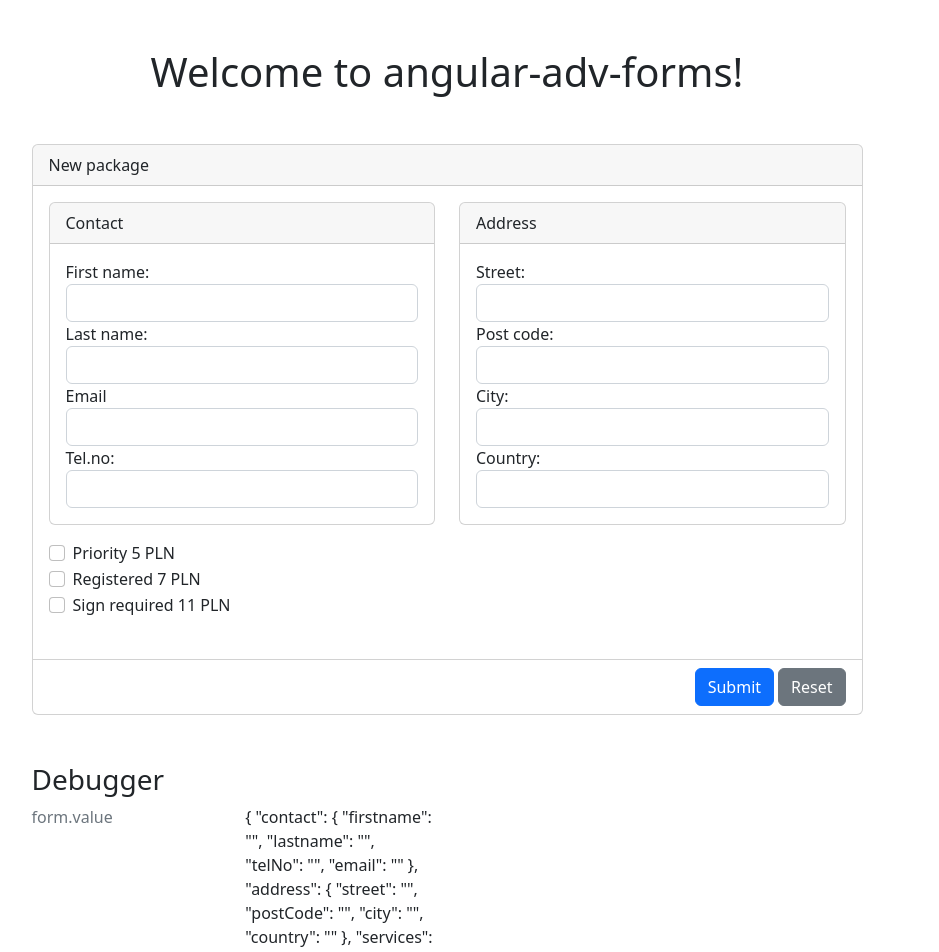
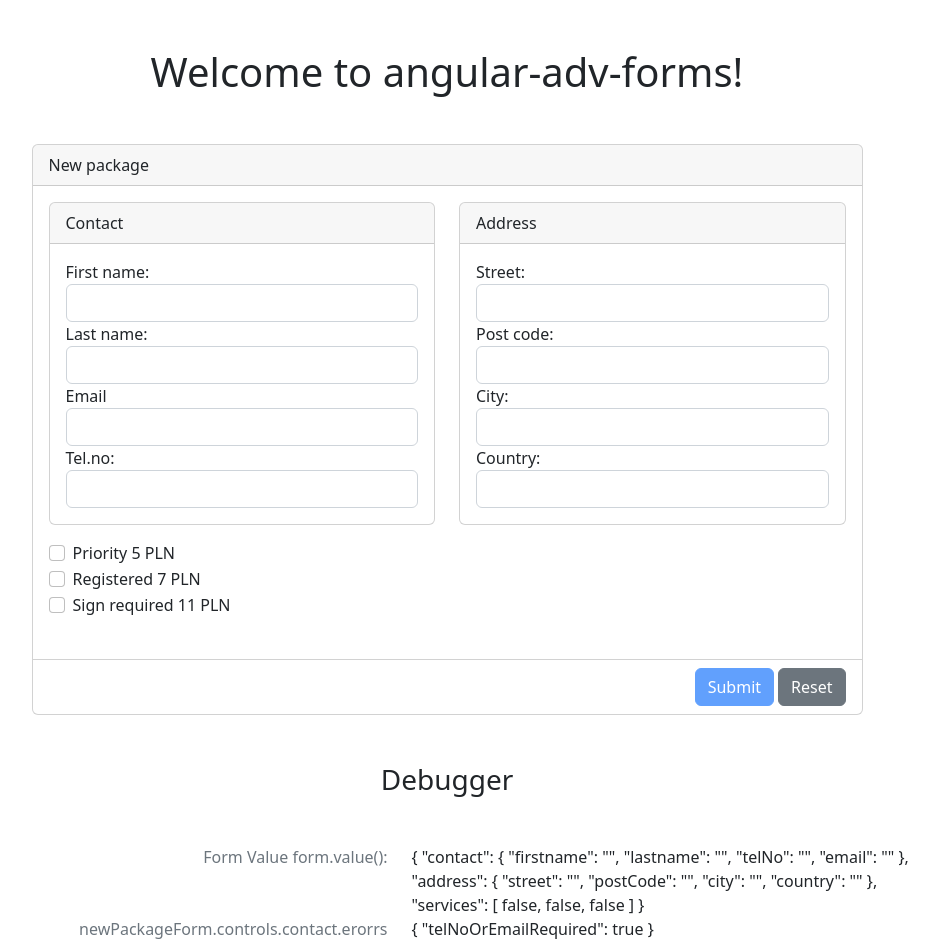
Before and after one commit to devonfw-ng-adv-training/angular-adv-forms-2022-10-26, an Angular app: page / in a window 1280 px wide. Shown: the top 952 px of the page, without its empty margins (193-1132 px from the left). Built offline with nearby package versions, Linux system fonts and the light colour scheme.

Commit message:
validation messages - templates

```diff
--- a/src/app/app.module.ts
+++ b/src/app/app.module.ts
@@ -5,11 +5,13 @@ import { AppRoutingModule } from './app-routing.module';
 import { AppComponent } from './app.component';
 import { NewPackageComponent } from './new-package/new-package.component';
 import { ReactiveFormsModule } from '@angular/forms';
+import { ErrorMessagesPipe } from './new-package/error-messages.pipe';
 
 @NgModule({
   declarations: [
     AppComponent,
-    NewPackageComponent
+    NewPackageComponent,
+    ErrorMessagesPipe
   ],
   imports: [
     BrowserModule,
--- a/src/app/new-package/new-package.component.html
+++ b/src/app/new-package/new-package.component.html
@@ -4,7 +4,7 @@
       <div class="card">
         <div class="card-header">New package</div>
         <div class="card-body">
-                    <form id="newPostForm" [formGroup]="newPackageForm" novalidate>
+          <form id="newPostForm" *ngIf="newPackageForm" [formGroup]="newPackageForm" novalidate>
             <div class="row">
               <div class="col-6">
                 <div class="card">
@@ -14,25 +14,51 @@
                       <div class="form-row">
                         <div class="form-group">
                           <label for="firstname">First name:</label>
-                                                    <input type="text" class="form-control" id="firstname" formControlName="firstname" />
+                          <input type="text" class="form-control" id="firstname"
+                                 formControlName="firstname"
+                                 [class.is-invalid]="newPackageForm.controls.contact.controls.firstname.touched && newPackageForm.controls.contact.controls.firstname?.invalid" />
+                          <div class="invalid-feedback" *ngIf="newPackageForm.controls.contact.controls.firstname?.touched && newPackageForm.controls.contact.controls.firstname?.invalid">
+                            {{ newPackageForm.controls.contact.controls.firstname?.errors | errorMessages }}
+                          </div>
                         </div>
                       </div>
                       <div class="form-row">
                         <div class="form-group">
                           <label for="lastname">Last name:</label>
-                                                    <input type="text" class="form-control" id="lastname" formControlName="lastname" />
+                          <input type="text" class="form-control" id="lastname"
+                                 formControlName="lastname"
+                                 [class.is-invalid]="newPackageForm.controls.contact.controls.lastname?.touched && newPackageForm.controls.contact.controls.lastname?.invalid" />
+                          <div class="invalid-feedback" *ngIf="newPackageForm.controls.contact.controls.lastname?.touched && newPackageForm.controls.contact.controls.lastname?.invalid">
+                            {{ newPackageForm.controls.contact.controls.lastname?.errors | errorMessages }}
+                          </div>
                         </div>
                       </div>
                       <div class="form-row">
                         <div class="form-group">
                           <label for="telNo">Email</label>
-                                                    <input type="text" class="form-control" id="email" formControlName="email" />
+                          <input type="text" class="form-control" id="email"
+                                 formControlName="email"
+                                 [class.is-invalid]="newPackageForm.controls.contact.controls.email?.touched &&newPackageForm.controls.contact.controls.email?.invalid" />
+                          <div class="invalid-feedback" *ngIf="newPackageForm.controls.contact.controls.email?.touched &&newPackageForm.controls.contact.controls.email?.invalid">
+                            {{newPackageForm.controls.contact.controls.email?.errors | errorMessages }}
+                          </div>
+                          <div class="invalid-feedback" *ngIf="newPackageForm.controls.contact.controls.email?.touched && newPackageForm.controls.contact.errors && newPackageForm.controls.contact.errors['telNoOrEmailRequired']">
+                            {{ newPackageForm.controls.contact.errors | errorMessages }}
+                          </div>
                         </div>
                       </div>
                       <div class="form-row">
                         <div class="form-group">
                           <label for="telNo">Tel.no:</label>
-                                                    <input type="text" class="form-control" id="telNo" formControlName="telNo" />
+                          <input type="text" class="form-control" id="telNo"
+                                 formControlName="telNo"
+                                 [class.is-invalid]="newPackageForm.controls.contact.controls.telNo?.touched && newPackageForm.controls.contact.controls.telNo?.invalid" />
+                          <div class="invalid-feedback" *ngIf="newPackageForm.controls.contact.controls.telNo?.touched && newPackageForm.controls.contact.controls.telNo?.invalid">
+                            {{ newPackageForm.controls.contact.controls.telNo?.errors | errorMessages }}
+                          </div>
+                          <div class="invalid-feedback" *ngIf="newPackageForm.controls.contact.controls.telNo?.touched && newPackageForm.controls.contact.errors && newPackageForm.controls.contact.errors['telNoOrEmailRequired']">
+                            {{ newPackageForm.controls.contact.errors | errorMessages }}
+                          </div>
                         </div>
                       </div>
                     </div>
@@ -43,30 +69,50 @@
               <div class="col-6">
                 <div class="card">
                   <div class="card-header">Address</div>
-                                    <div class="card-body">
-                                        <div formGroupName="address">
+                  <div class="card-body" formGroupName="address">
+                    <div>
                       <div class="form-row">
                         <div class="form-group">
                           <label for="street">Street:</label>
-                                                    <input type="text" class="form-control" id="street" formControlName="street" />
+                          <input type="text" class="form-control" id="street"
+                                 formControlName="street"
+                                 [class.is-invalid]="newPackageForm.controls.address.controls.street?.touched && newPackageForm.controls.address.controls.street?.invalid" />
+                          <div class="invalid-feedback" *ngIf="newPackageForm.controls.address.controls.street?.touched && newPackageForm.controls.address.controls.street?.invalid">
+                            {{ newPackageForm.controls.address.controls.street?.errors | errorMessages }}
+                          </div>
                         </div>
                       </div>
                       <div class="form-row">
                         <div class="form-group">
                           <label for="city">Post code:</label>
-                                                    <input type="text" class="form-control" id="postCode" formControlName="postCode" />
+                          <input type="text" class="form-control" id="postCode"
+                                 formControlName="postCode"
+                                 [class.is-invalid]="newPackageForm.controls.address.controls.postCode?.touched && newPackageForm.controls.address.controls.postCode?.invalid" />
+                          <div class="invalid-feedback" *ngIf="newPackageForm.controls.address.controls.postCode?.touched && newPackageForm.controls.address.controls.postCode?.invalid">
+                            {{ newPackageForm.controls.address.controls.postCode?.errors | errorMessages }}
+                          </div>
                         </div>
                       </div>
                       <div class="form-row">
                         <div class="form-group">
                           <label for="city">City:</label>
-                                                    <input type="text" class="form-control" id="city" formControlName="city" />
+                          <input type="text" class="form-control" id="city"
+                                 formControlName="city"
+                                 [class.is-invalid]="newPackageForm.controls.address.controls.city?.touched && newPackageForm.controls.address.controls.city?.invalid" />
+                          <div class="invalid-feedback" *ngIf="newPackageForm.controls.address.controls.city?.touched && newPackageForm.controls.address.controls.city?.invalid">
+                            {{ newPackageForm.controls.address.controls.city?.errors | errorMessages }}
+                          </div>
                         </div>
                       </div>
                       <div class="form-row">
                         <div class="form-group">
                           <label for="city">Country:</label>
-                                                    <input type="text" class="form-control" id="country" formControlName="country" />
+                          <input type="text" class="form-control" id="country"
+                                 formControlName="country"
+                                 [class.is-invalid]="newPackageForm.controls.address.controls.country?.touched && newPackageForm.controls.address.controls.country?.invalid" />
+                          <div class="invalid-feedback" *ngIf="newPackageForm.controls.address.controls.country?.touched && newPackageForm.controls.address.controls.country?.invalid">
+                            {{ newPackageForm.controls.address.controls.country?.errors | errorMessages }}
+                          </div>
                         </div>
                       </div>
                     </div>
@@ -75,10 +121,11 @@
               </div>
             </div>
 
-                        <div class="mt-3" formArrayName="services">
-                            <div class="form-check" name="services" *ngFor="let serviceCtrl of newPackageForm.controls.services.controls; let i = index;">
+            <div class="mt-3" formArrayName="services" *ngIf="availableServices">
+              <div class="form-check" name="services"
+                   *ngFor="let serviceCtrl of newPackageForm.controls.services.controls; let i = index;">
                 <input type="checkbox" class="form-check-input" id="services-{{ i }}" name="services"
-                                    [formControl]="serviceCtrl" />
+                       [value]="availableServices[i].name" [formControl]="serviceCtrl" />
                 <label class="form-check-label" for="services-{{ i }}">
                   {{ availableServices[i].name }} {{ availableServices[i].price }} PLN
                 </label>
@@ -88,20 +135,26 @@
         </div>
 
         <div class="card-footer bg-transparent text-end mt-4">
-                    <button type="submit" form="newPostForm" class="btn btn-primary me-1">Submit</button>
-                    <button type="reset" form="newPostForm" class="btn btn-secondary">Reset</button>
+          <button type="submit" form="newPostForm" class="btn btn-primary me-1"
+                  [disabled]="newPackageForm.invalid">Submit</button>
+          <button type="reset" form="newPostForm" class="btn btn-secondary"
+                  (click)="newPackageForm.reset()">Reset</button>
         </div>
       </div>
     </div>
   </div>
 
-  <div class="row justify-content-center my-5">
-    <div class="col-9">
+  <div class="text-center my-5">
     <h3>Debugger</h3>
-      <div class="row">
-        <div class="col-3 text-muted">form.value</div>
-        <div class="col-3">{{ newPackageForm.value | json }}</div>
+  </div>
+
+  <div class="row justify-content-center">
+    <div class="col-5 text-end text-muted">Form Value form.value():</div>
+    <div class="col-6">{{ newPackageForm.value | json }}</div>
+  </div>
+
+  <div class="row justify-content-center">
+    <div class="col-5 text-end text-muted">newPackageForm.controls.contact.erorrs</div>
+    <div class="col-6">{{ newPackageForm.controls.contact.errors | json }}</div>
   </div>
 </div>
-  </div>
-</div>
--- a/src/app/new-package/new-package.component.ts
+++ b/src/app/new-package/new-package.component.ts
@@ -1,7 +1,15 @@
 import { Component, OnInit } from '@angular/core';
 import { AvailabeService } from '../model/availabe-service';
 import { ActivatedRoute } from '@angular/router';
-import { FormBuilder, FormGroup, FormControl, UntypedFormBuilder, FormArray, } from '@angular/forms';
+import {
+  FormBuilder,
+  FormGroup,
+  FormControl,
+  UntypedFormBuilder,
+  FormArray,
+  Validators,
+  ValidatorFn, AbstractControl,
+} from '@angular/forms';
 import { AddressForm, ContactForm, NewPackageForm } from '../model/new-package-types';
 
 @Component({
@@ -25,17 +33,19 @@ export class NewPackageComponent implements OnInit {
     this.availableServices = this.activatedRoute.snapshot.data['services'];
 
     const contact = new FormGroup<ContactForm>({
-      firstname: new FormControl('', { nonNullable: true }),
-      lastname: new FormControl('', { nonNullable: true }),
-      telNo: new FormControl('', { nonNullable: true }),
-      email: new FormControl('', { nonNullable: true })
+      firstname: new FormControl('', { nonNullable: true, validators: [Validators.required, tooShort(3)] }),
+      lastname: new FormControl('', { nonNullable: true, validators: [Validators.required, tooShort(3)] }),
+      telNo: new FormControl('', { nonNullable: true, validators: [Validators.pattern(/^\+?[1-9][0-9]{7,14}$/)] }),
+      email: new FormControl('', { nonNullable: true, validators: [Validators.email] })
+    }, {
+      validators: telNoOrEmailRequired
     });
 
     const address = new FormGroup<AddressForm>({
-      street: new FormControl('', { nonNullable: true }),
-      postCode: new FormControl('', { nonNullable: true }),
-      city: new FormControl('', { nonNullable: true }),
-      country: new FormControl('', { nonNullable: true }),
+      street: new FormControl('', { nonNullable: true, validators: Validators.required }),
+      postCode: new FormControl('', { nonNullable: true, validators: [Validators.required, postCode] }),
+      city: new FormControl('', { nonNullable: true, validators: Validators.required }),
+      country: new FormControl('', { nonNullable: true, validators: Validators.required }),
     });
 
     this.newPackageForm = new FormGroup<NewPackageForm>({
@@ -80,3 +90,33 @@ export class NewPackageComponent implements OnInit {
   }
 
 }
+
+export const tooShort = (minLength: number): ValidatorFn => (control: AbstractControl) => control.value.length < minLength ? { tooShort: true } : null;
+
+export const postCode: ValidatorFn = (control: AbstractControl) => {
+  const [first, second] = control.value.split('-');
+
+  return first?.length !== 2 || second?.length !== 3 ? { postCode: true } : null;
+};
+
+
+// export const telNoOrEmailRequired: ValidatorFn = ((contactForm: FormGroup<ContactForm>) => {
+//   return contactForm.controls.telNo.value && contactForm.controls.email.value
+//     || !contactForm.controls.telNo.value && !contactForm.controls.email.value
+//   ? { telNoOrEmailRequired: true }
+//   : null;
+// }) as ValidatorFn;
+
+export const telNoOrEmailRequired: ValidatorFn = (control: AbstractControl) => {
+  const telNoCtrl = control.get('telNo');
+  const emailCtrl = control.get('email');
+
+  if (telNoCtrl && emailCtrl) {
+    return telNoCtrl.value && emailCtrl.value
+    || !telNoCtrl.value && !emailCtrl.value
+      ? { telNoOrEmailRequired: true }
+      : null;
+  }
+
+  return null;
+};
```
Also changed, not shown: src/app/new-package/error-messages.pipe.ts (added, +27 -0 lines), 1 other file (tests, documents, lock files or other folders). Lines whose indentation alone changed are shown as unchanged.
